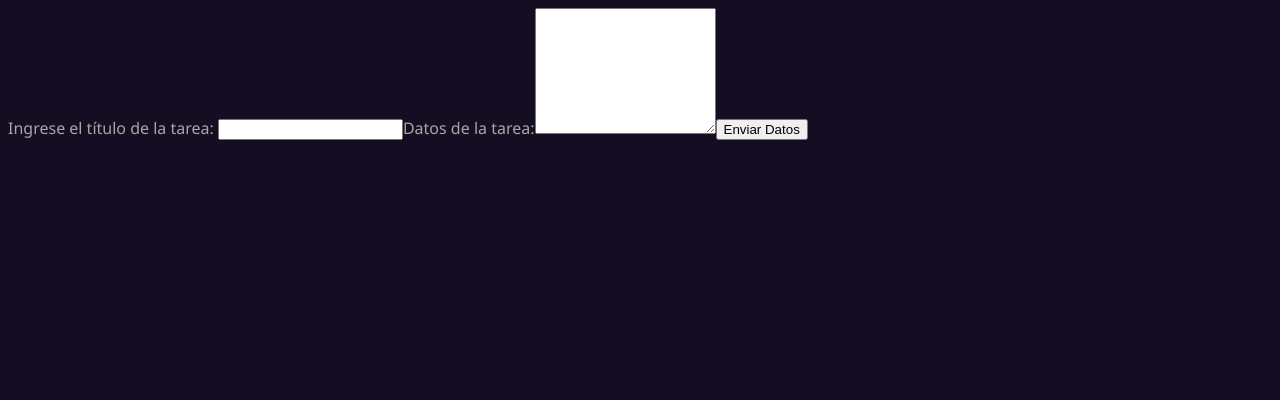
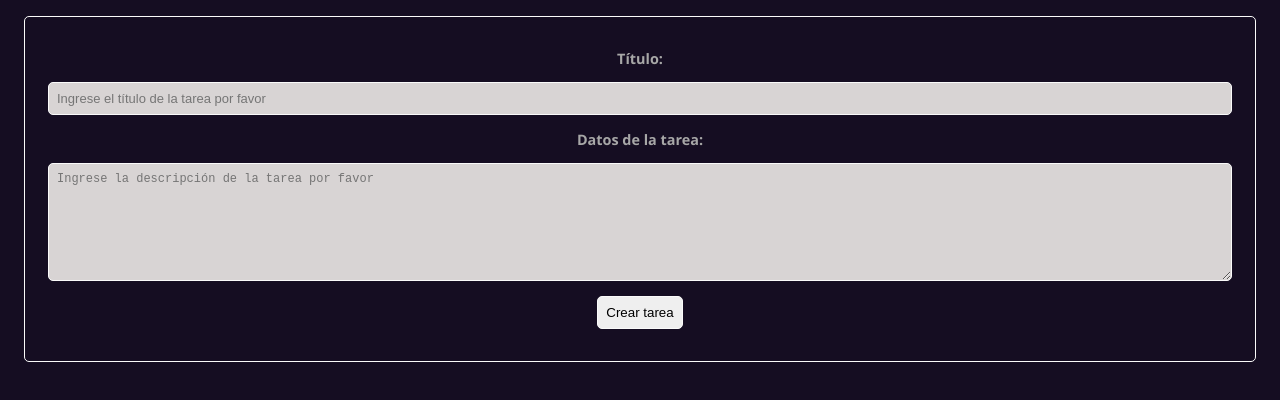
Before and after one commit to SebastianGaleano20/Challenge-ForIT2025, a React (Vite) app in the folder frontend/Task List ForIt25/: page / in a window 1280 px wide. Shown: the top 400 px of the page. Built offline with nearby package versions, Linux system fonts and the light colour scheme.

Commit message:
Form styled

```diff
--- a/frontend/Task List ForIt25/src/components/Form.tsx
+++ b/frontend/Task List ForIt25/src/components/Form.tsx
@@ -3,11 +3,30 @@ export default function Form() {
   return (
     <section className="form-container">
       <form id="form" target="_blank" method="post">
-        <label htmlFor="title">Ingrese el título de la tarea: </label>
-        <input type="text" name="title" id="title" required />
-        <label htmlFor="data">Datos de la tarea:</label>
-        <textarea className="data" name="data" id="data" rows={8}></textarea>
-        <input type="submit" value="Enviar Datos" />
+        <label id="title" htmlFor="title">
+          Título:
+        </label>
+        <input
+          type="text"
+          name="title"
+          id="title"
+          placeholder="Ingrese el título de la tarea por favor"
+          required
+        />
+        <label id="data" htmlFor="data">
+          Datos de la tarea:
+        </label>
+        <textarea
+          className="data"
+          name="data"
+          id="data"
+          rows={8}
+          placeholder="Ingrese la descripción de la tarea por favor"
+          required
+        ></textarea>
+        <button type="submit" value="Enviar Datos">
+          Crear tarea
+        </button>
       </form>
     </section>
   );
--- a/frontend/Task List ForIt25/src/styles/form.css
+++ b/frontend/Task List ForIt25/src/styles/form.css
@@ -0,0 +1,54 @@
+.form-container {
+    border: 1px solid #fafafa;
+    margin: var(--spacing);
+    border-radius: var(--border-radius);
+    font-size: 0.9rem;
+    display: grid;
+}
+form {
+    display: flex;
+    flex-direction: column;
+    justify-content: center;
+    align-items: center;
+    gap: 1em;
+    margin: var(--spacing);
+    padding: var(--spacing);
+}
+
+label {
+    font-weight: 600;
+}
+
+input{
+    width: 100%;
+    background-color: var(--secondary-color);
+    padding: 0.5rem;
+    border-radius: var(--border-radius);
+    border: 1px solid #fafafa;
+    color: var(--primary-color);
+}
+
+textarea {
+    width: 100%;
+    height: 100px;
+    background-color: var(--secondary-color);
+    padding: 0.5rem;
+    color: var(--primary-color);
+    border-radius: var(--border-radius);
+    border: 1px solid #fafafa;
+    font-size: 1rem;
+}
+input, textarea::placeholder{
+    font-size: small;
+}
+button {
+    padding: 0.5rem;
+    border-radius: var(--border-radius);
+    border: 1px solid #fafafa;
+    cursor: pointer;
+}
+
+button:hover {
+    background-color: #785ebb;
+    color: #fafafa;
+}
--- a/frontend/Task List ForIt25/src/styles/index.css
+++ b/frontend/Task List ForIt25/src/styles/index.css
@@ -1,5 +1,5 @@
 :root {
-  --primary-color: #744bd3;
+  --primary-color: #110236;
   --secondary-color: #d8d4d4;
   --background-color: #150d22;
   --text-color: #a7a7a7;
```
